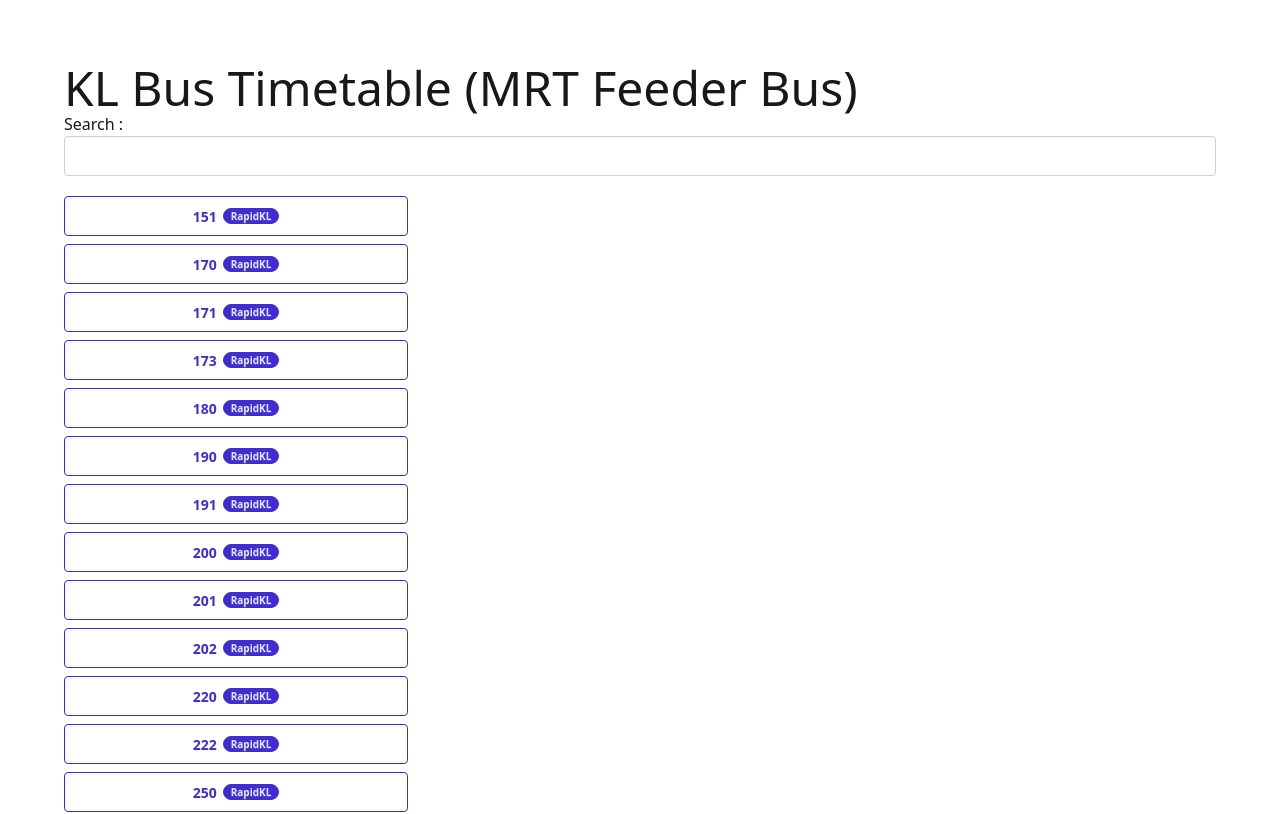
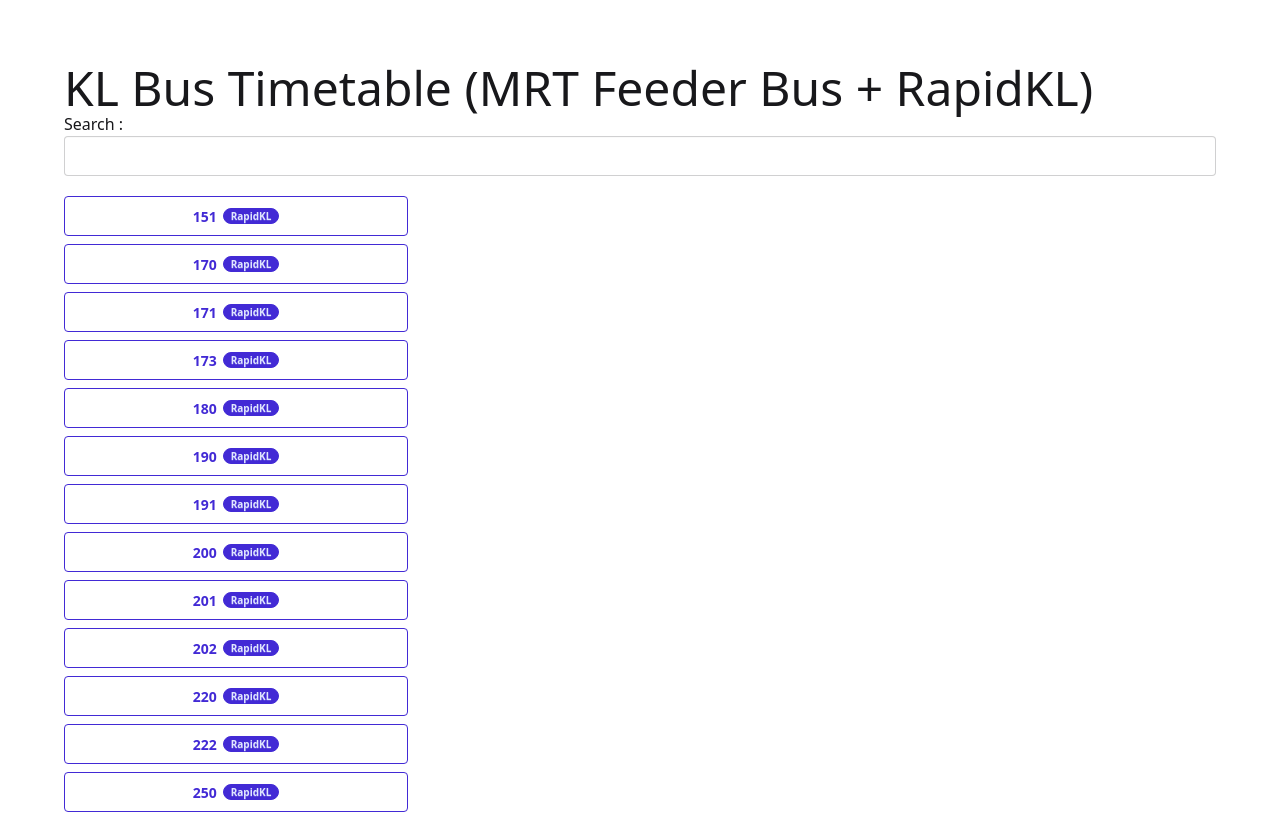
Before and after one commit to WongYC-66/react-kl-bus-timetable, a React (Vite) app: page / in a window 1280 px wide. Shown: the top 814 px of the page. Built offline with nearby package versions, Linux system fonts and the light colour scheme.

Commit message:
UI: update header

```diff
--- a/src/App.jsx
+++ b/src/App.jsx
@@ -16,7 +16,7 @@ export default function App() {
   return (
     <div id='container' className='p-4 lg:p-16'>
       <header>
-        <h1 className='text-5xl'>KL Bus Timetable (MRT Feeder Bus)</h1>
+        <h1 className='text-5xl'>KL Bus Timetable (MRT Feeder Bus + RapidKL)</h1>
       </header>
 
       <main>
```
